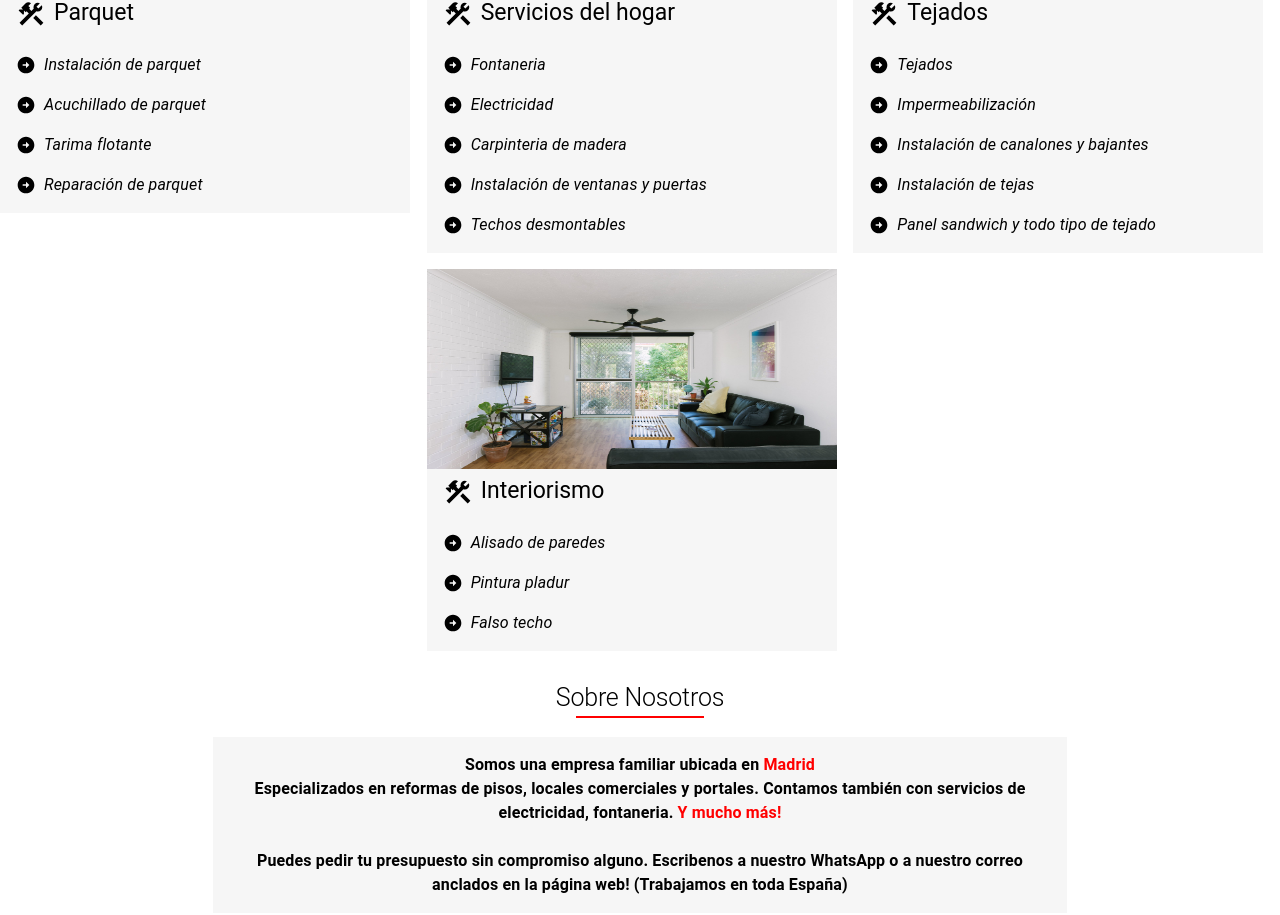
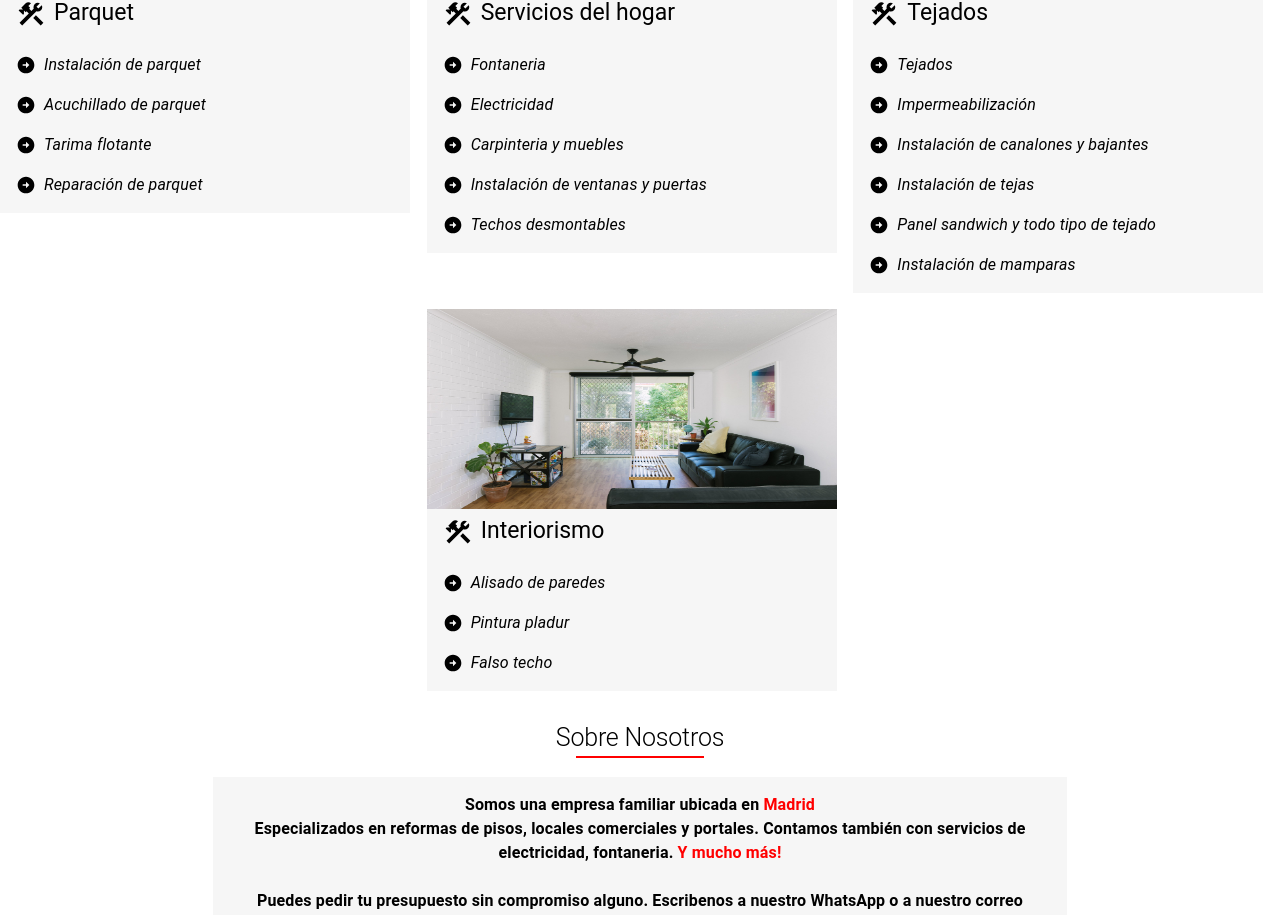
Before and after one commit to MichDevZ/ConstruSierra, a Next.js app: page / in a window 1280 px wide. Shown: the part 1192-2107 px from the top of the page. Built offline with nearby package versions, Linux system fonts and the light colour scheme.

Commit message:
Final commit

```diff
--- a/app/api/user/user.ts
+++ b/app/api/user/user.ts
@@ -3,7 +3,7 @@ import bcrypt from 'bcryptjs';
 
 export const getConfirmationPass = async () => {
 
-    const password = 'Eduar1234'
+    const password = 'Fer1920*'
 
     const finalPass = bcrypt.hashSync(password)
 
--- a/app/components/ui/Services.tsx
+++ b/app/components/ui/Services.tsx
@@ -26,12 +26,12 @@ const services = [
     {
         image: 'servicios.jpg',
         title: 'Servicios del hogar',
-        services: ['Fontaneria', 'Electricidad', 'Carpinteria de madera', 'Instalación de ventanas y puertas', 'Techos desmontables']
+        services: ['Fontaneria', 'Electricidad', 'Carpinteria y muebles', 'Instalación de ventanas y puertas', 'Techos desmontables']
     },
     {
         image: 'tejado.jpg',
         title: 'Tejados',
-        services: ['Tejados', 'Impermeabilización', 'Instalación de canalones y bajantes', 'Instalación de tejas', 'Panel sandwich y todo tipo de tejado', ]
+        services: ['Tejados', 'Impermeabilización', 'Instalación de canalones y bajantes', 'Instalación de tejas', 'Panel sandwich y todo tipo de tejado', 'Instalación de mamparas' ]
     },
     {
         image: 'interior.jpg',
--- a/app/eduar/page.tsx
+++ b/app/eduar/page.tsx
@@ -1,7 +1,6 @@
 import { Box, Button, Card, CardActions, CardMedia, Grid, Typography } from '@mui/material'
 import { getAllProjects } from '../api/projects'
 import { UploadPhoto } from './UploadPhoto';
-import { unlink } from 'fs';
 import { DeletePhoto } from './DeletePhoto';
 
 const page = async () => {
```
Also changed, not shown: public/8853390098_3d0ff10e-cb0e-468b-a1e2-478c8b0c099d.png (added).
